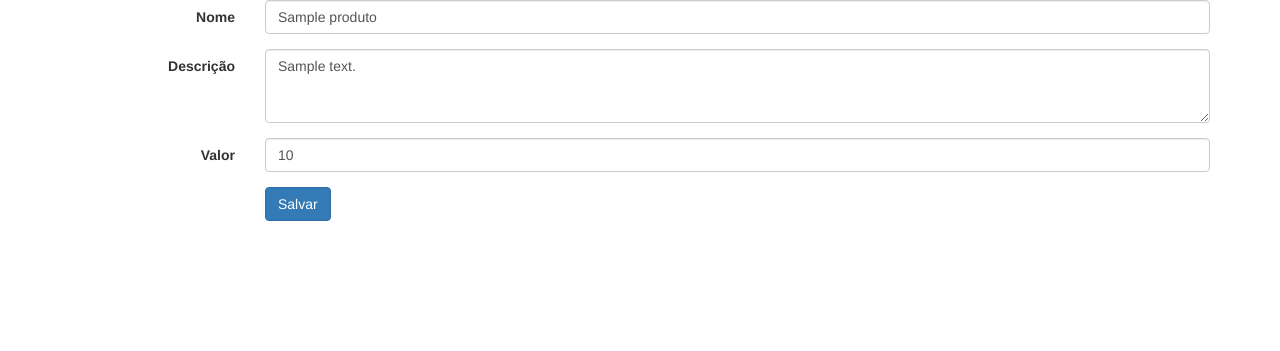
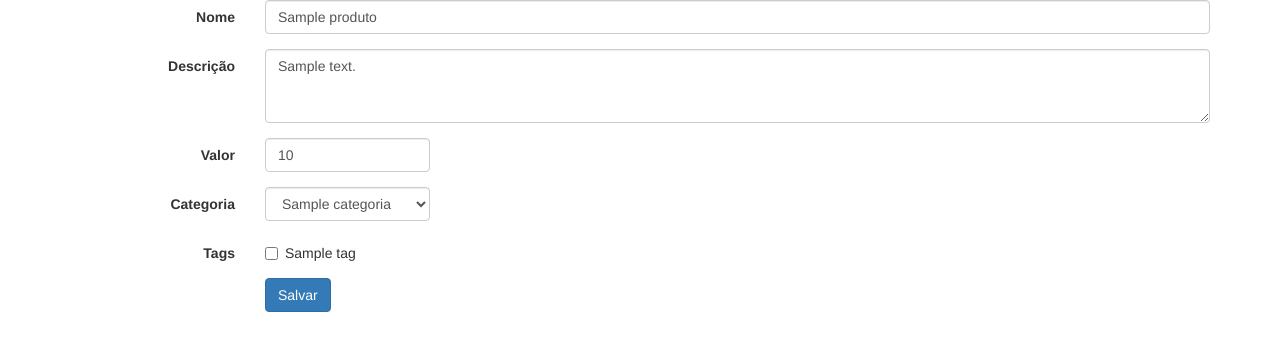
Before and after one commit to AlexGutler/doctrine, a PHP site: template src/AG/views/Produto/novo.html.twig in a window 1280 px wide. Shown: the part 142-493 px from the top of the page. Run offline with PHP 8.4, Linux system fonts and the light colour scheme; the template is opened without the code that fills it: most values are stand-ins (such as "Sample title", 1, 10 or a date in 2020); some libraries are stand-ins or nearby versions.

Commit message:
no formulario de novo produto, adicionei o dropdown de categorias e os checkbox de tags; no controller do produto fiz a busca das categorias e das tags para enviar para o formulario

```diff
--- a/src/AG/views/Produto/novo.html.twig
+++ b/src/AG/views/Produto/novo.html.twig
@@ -31,11 +31,36 @@
             </div>
             <div class="form-group">
                 <label for="valor" class="col-sm-2 control-label">Valor</label>
-                <div class="col-sm-10">
+                <div class="col-sm-2">
                     <input type="number"  step="any" class="form-control" id="valor" required name="valor" value="{% if produto.valor == null %}{% else %}{{ produto.valor }}{% endif %}">
                     {% if errors.valor != null %}
                         <span class="alert-danger col-md-12">{{ errors.valor }}</span>
                     {% endif %}
+                </div>
+            </div>
+            <div class="form-group">
+                <label for="categoria" class="col-sm-2 control-label">Categoria</label>
+                <div class="col-sm-2">
+                    <select class="form-control" name="categoria">
+                    {% for categoria in categorias %}
+                        <option value="{{ categoria.id }}">{{ categoria.nome }}</option>
+                    {% endfor %}
+                    </select>
+                </div>
+            </div>
+            <div class="form-group">
+                <label for="categoria" class="col-sm-2 control-label">Tags</label>
+                <div class="col-sm-10">
+                    <div class="checkbox">
+                        {% for tag in tags %}
+
+                            <label>
+                                <input type="checkbox" id="{{ tag.id }}" value="{{ tag.id }}">
+                                {{ tag.nome }}
+                            </label>
+
+                        {% endfor %}
+                    </div>
                 </div>
             </div>
             <div class="form-group">
```
Also changed, not shown: src/AG/Produto/Controller/ProdutoControllerProvider.php (+13 -2 lines).
